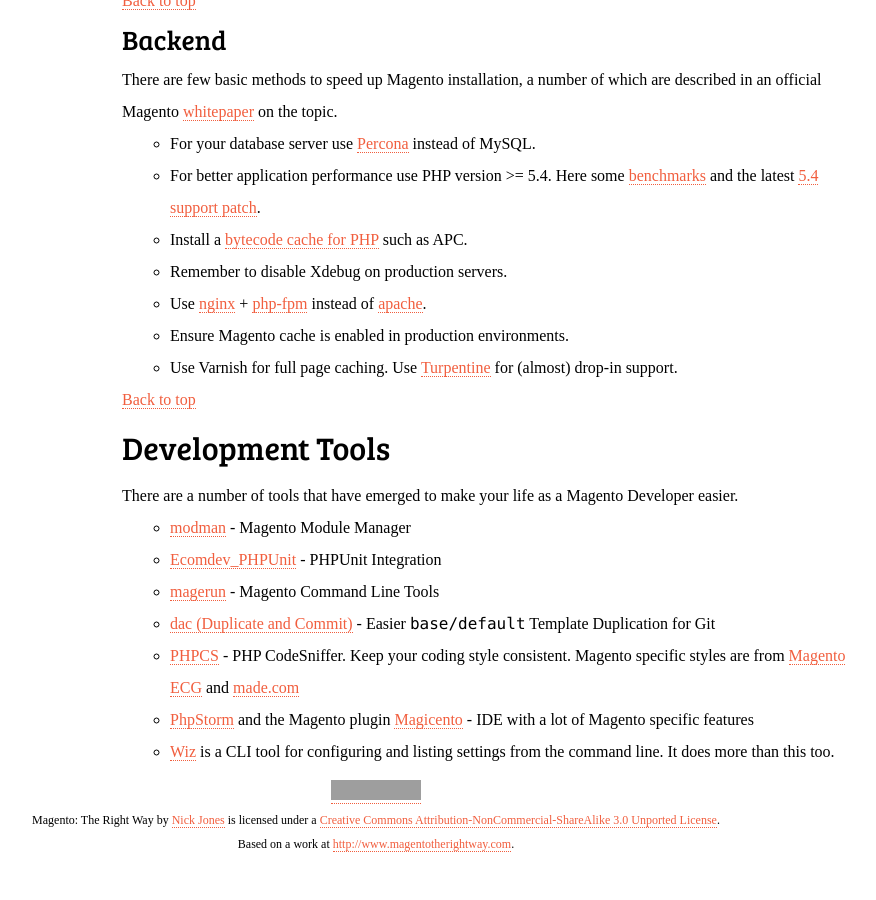
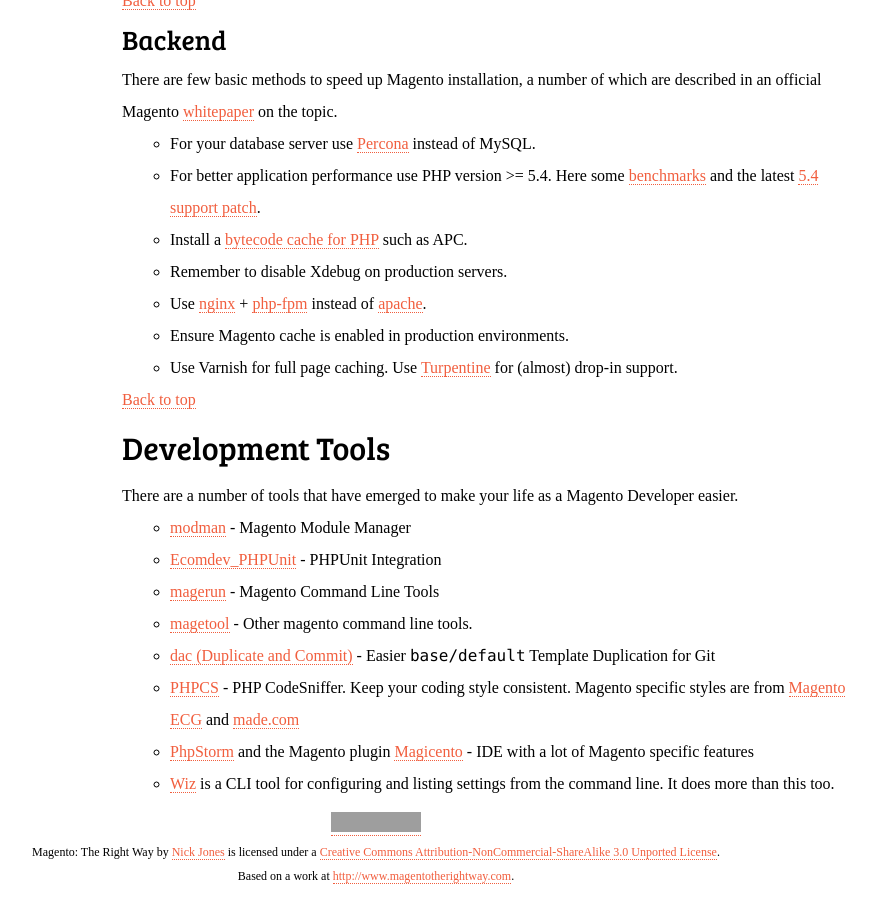
Before and after one commit to punkstar/magentotherightway.com, a Jekyll site: the page built from index.html, in a window 1280 px wide and 900 px high, scrolled down 3965 px. Shown: the whole window, without its empty margins (264-1140 px from the left). Built offline with Jekyll 4.4.1, drawn with Linux system fonts in a browser that asks for light colours; some web fonts are replaced; Markdown is read by kramdown in place of the engine named in the settings; before the commit the page ends 4833 px from its top, so only the background shows below that; grey boxes are pictures that could not be loaded.

Commit message:
add magetool link

```diff
--- a/_posts/06-01-01-DevelopmentTools.md
+++ b/_posts/06-01-01-DevelopmentTools.md
@@ -8,6 +8,7 @@
 * [modman](https://github.com/colinmollenhour/modman) - Magento Module Manager
 * [Ecomdev_PHPUnit](https://github.com/EcomDev/EcomDev_PHPUnit) - PHPUnit Integration
 * [magerun](https://github.com/netz98/n98-magerun) - Magento Command Line Tools
+* [magetool](http://magetool.co.uk/) - Other magento command line tools.
 * [dac (Duplicate and Commit)](https://github.com/shawesome/dac) - Easier `base/default` Template Duplication for Git
 * [PHPCS](http://pear.php.net/package/PHP_CodeSniffer/) - PHP CodeSniffer. Keep your coding style consistent. Magento specific styles are from [Magento ECG](https://github.com/magento-ecg/coding-standard) and
   [made.com](https://github.com/madedotcom/phpcs-magento-rules)
```
